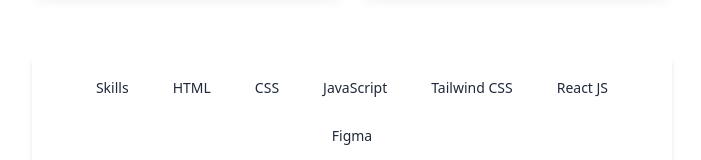
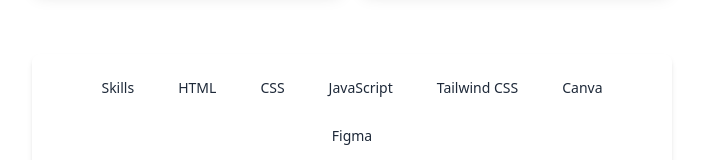
Before and after one commit to AhnikaRamachandra/AHNIKARAMACHANDRA, a React (Vite) app: page / in a window 1280 px wide. Shown: the part 1048-1208 px from the top of the page, without its empty margins (288-989 px from the left). Built offline with nearby package versions, Linux system fonts and the light colour scheme.

Commit message:
made proper

```diff
--- a/src/components/Cards.jsx
+++ b/src/components/Cards.jsx
@@ -1,7 +1,7 @@
 import { motion } from "framer-motion";
 
 function Cards() {
-  const skills = ["Skills","HTML", "CSS", "JavaScript", "Tailwind CSS", "React JS", "Figma"];
+  const skills = ["Skills","HTML", "CSS", "JavaScript", "Tailwind CSS", "Canva", "Figma"];
 
   return (
     <div className="mt-16 text-center">
--- a/src/components/Project.jsx
+++ b/src/components/Project.jsx
@@ -8,6 +8,7 @@ function Project() {
     <div className="grid mt-20 grid-cols-1 gap-4 sm:grid-cols-2 md:grid-cols-2 lg:grid-cols-2">
       {PROJECTS.map((project, index) => (
         <div key={index} className="max-w-sm rounded-lg shadow-lg p-4 bg-white">
+          {/* Render video or image */}
           {project.video ? (
             <video className="rounded-lg w-full h-auto" autoPlay loop muted>
               <source src={project.video} type="video/mp4" />
@@ -19,13 +20,14 @@ function Project() {
             </Link>
           )}
 
+          {/* Render title and description */}
           <div className="mt-4">
-            <Link to={project.link} target="_blank" rel="noopener noreferrer">
+            <Link to={project.link}>
               <h5 className="mb-2 text-sm flex items-center gap-1 hover:text-gray-500">
                 {project.title} <MdArrowOutward />
               </h5>
-              <h6 className="text-gray-500 text-sm">{project.description}</h6>
             </Link>
+            <p className="text-gray-500 text-sm">{project.description}</p>
           </div>
         </div>
       ))}
```
Also changed, not shown: 1 other file (tests, documents, lock files or other folders).
